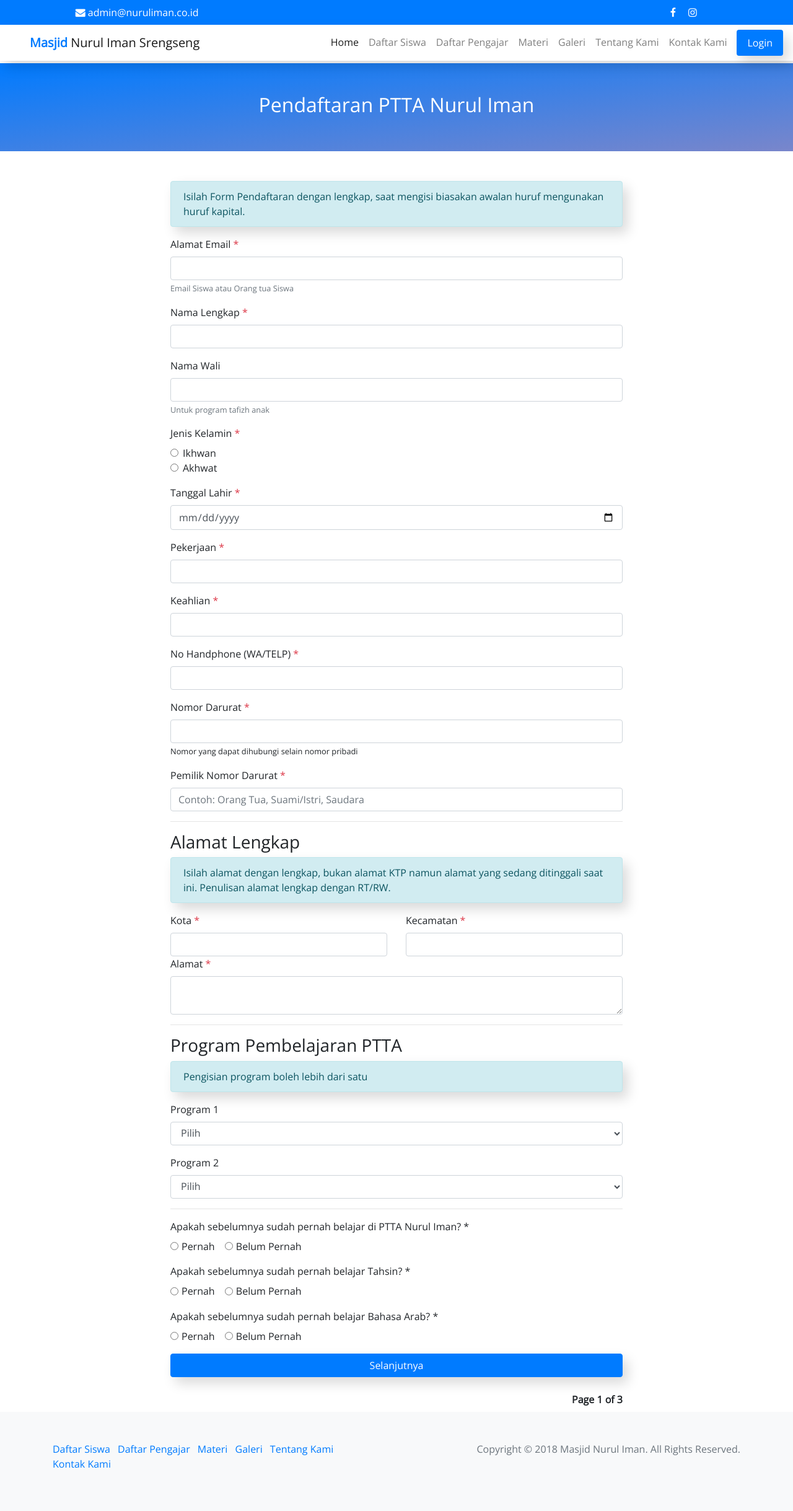
After one commit to mrickymuliawan/web-nurul-iman, a CodeIgniter app: page /database/index.php/page/showformPendaftaran in a window 1280 px wide. The commit adds this page. Shown: the whole page at 62% size. Run offline with CodeIgniter, Linux system fonts and the light colour scheme; some libraries are stand-ins or nearby versions.

Commit message:
add pendafaran pages

```diff
--- a/application/config/routes.php
+++ b/application/config/routes.php
@@ -49,6 +49,12 @@ defined('BASEPATH') OR exit('No direct script access allowed');
 | Examples:	my-controller/index	-> my_controller/index
 |		my-controller/my-method	-> my_controller/my_method
 */
-$route['default_controller'] = 'home';
+$route['default_controller'] = 'page';
 $route['404_override'] = '';
 $route['translate_uri_dashes'] = FALSE;
+
+
+// $route['page/index']='regulation/index/$1';
+$route['pendaftaran/siswa/1']='page/showFormPendaftaran';
+$route['pendaftaran/siswa/2']='page/showFormUjian';
+$route['pendaftaran/siswa/3']='page/showFormPernyataan';
--- /dev/null
+++ b/application/controllers/Page.php
@@ -0,0 +1,30 @@
+<?php
+defined('BASEPATH') OR exit('No direct script access allowed');
+
+class Page extends CI_Controller {
+
+	public function index()
+	{
+		$data['view']='page/home_v';
+		$this->load->view('layouts/page_layout',$data);
+  }
+  public function showformPendaftaran()
+	{
+    $data['view']='page/daftar/formPendaftaran_v';
+		$this->load->view('layouts/page_layout',$data);
+	}
+	public function showformUjian()
+	{
+    $data['view']='page/daftar/formUjian_v';
+		$this->load->view('layouts/page_layout',$data);
+	}
+	public function showformPernyataan()
+	{
+    $data['view']='page/daftar/formPernyataan_v';
+		$this->load->view('layouts/page_layout',$data);
+	}
+	public function test()
+	{
+    return $this->input->post('soal1');
+	}
+}
--- a/application/views/layouts/page_layout.php
+++ b/application/views/layouts/page_layout.php
@@ -17,17 +17,17 @@
 	<body>
 
 
-    <div class="container py-2">
+    <div class="container-fluid py-2 bg-primary">
       <div class="row">
-        <div class="col-md-8">
-          <a class="text-primary" href="<?= base_url('') ?>"> <span class="fa fa-envelope"></span> admin@nuruliman.co.id</a>
+        <div class="offset-md-1 col-md-7">
+          <a class="text-white" href="<?= base_url('') ?>"> <span class="fa fa-envelope"></span> admin@nuruliman.co.id</a>
         </div><!-- /.col-md-3 -->
         <!-- /.col-md-7 -->
-        <div class="offset-md-1 col-md-3 text-md-right">
-          <a class="mr-3 text-primary" href="<?= base_url('') ?>"> <span class="fa fa-facebook"></span></a>
+        <div class="offset-md-2 col-md-2 text-md-left">
+          <a class="mr-3 text-white" href="<?= base_url('') ?>"> <span class="fa fa-facebook"></span></a>
 
 
-          <a class="mr-3 text-primary" href="<?= base_url('') ?>"> <span class="fa fa-instagram"></span></a>
+          <a class="mr-3 text-white" href="<?= base_url('') ?>"> <span class="fa fa-instagram"></span></a>
 
         </div><!-- /.col-sm-2 -->
       </div><!-- /.row -->
@@ -83,7 +83,7 @@
 
   <?php $this->load->view("$view") ?>
 
-<section class="p-5 bg-light">
+<section class="p-5 mt-2 bg-light">
   <div class="container">
     <div class="row">
     	<div class="col-md-6">
--- /dev/null
+++ b/application/views/page/daftar/formPendaftaran_v.php
@@ -0,0 +1,166 @@
+
+
+<section class="bg-gradient text-white mb-5 py-5">
+<div class="container">
+  <div class="row">
+    <div class="col-md-8 mx-auto text-center">
+      <h2 class="">Pendaftaran PTTA Nurul Iman</h2>
+    </div>
+  </div>
+</div><!-- /.container -->
+</section>
+
+<section class="">
+<div class="container">
+  <div class="row">
+    <div class="col-md-8 mx-auto">
+      <form action="<?= base_url('pendaftaran/siswa/2') ?>" method="POST">
+        <p class="alert alert-info hover-shadow">Isilah Form Pendaftaran dengan lengkap, saat mengisi biasakan awalan huruf mengunakan huruf kapital.</p>
+        <div class="form-group">
+          <label>Alamat Email</label>
+          <span class="text-danger">*</span>
+          <input type="email" class="form-control" required>
+          <small class="form-text text-muted">Email Siswa atau Orang tua Siswa</small>
+        </div>
+        <div class="form-group">
+          <label>Nama Lengkap</label>
+          <span class="text-danger">*</span>
+          <input type="text" name="nama_lengkap" class="form-control" required>
+        </div>
+        <div class="form-group">
+          <label>Nama Wali</label>
+          <input type="text" name="nama_wall" class="form-control" required>
+          <small class="form-text text-muted">Untuk program tafizh anak</small>
+        </div>
+        <div class="form-group">
+          <label>Jenis Kelamin</label>
+          <span class="text-danger">*</span>
+          <div class="form-check">
+            <input class="form-check-input" type="radio" id="ikhwan" name="jenis_kelamin" value="ikhwan">
+            <label class="form-check-label" for="ikhwan">
+              Ikhwan
+            </label>
+            <br>
+            <input class="form-check-input" type="radio" id="akhwat" name="jenis_kelamin" value="akhwat">
+            <label class="form-check-label" for="akhwat">
+              Akhwat
+            </label>
+          </div>
+        </div>
+        <div class="form-group">
+          <label>Tanggal Lahir</label>
+          <span class="text-danger">*</span>
+          <input type="date" name="tanggal_lahir" class="form-control" required>
+        </div>
+        <div class="form-group">
+          <label>Pekerjaan</label>
+          <span class="text-danger">*</span>
+          <input type="text" name="pekerjaan" class="form-control" required>
+        </div>
+        <div class="form-group">
+          <label>Keahlian</label>
+          <span class="text-danger">*</span>
+          <input type="text" name="keahlian" class="form-control" required>
+        </div>
+        <div class="form-group">
+          <label>No Handphone (WA/TELP)</label>
+          <span class="text-danger">*</span>
+          <input type="number" name="no_handphone" class="form-control" required>
+        </div>
+        <div class="form-group">
+          <label>Nomor Darurat</label>
+          <span class="text-danger">*</span>
+          <input type="number" name="no_darurat" class="form-control" required>
+          <small>Nomor yang dapat dihubungi selain nomor pribadi</small>
+        </div>
+        <div class="form-group">
+          <label>Pemilik Nomor Darurat</label>
+          <span class="text-danger">*</span>
+          <input type="text" name="pemilik_no_darurat" class="form-control" placeholder="Contoh: Orang Tua, Suami/Istri, Saudara" required>
+        </div>
+
+        <hr>
+        <h3>Alamat Lengkap</h3>
+        <p class="alert alert-info hover-shadow">Isilah alamat dengan lengkap, bukan alamat KTP namun alamat yang sedang ditinggali saat ini. Penulisan alamat lengkap dengan RT/RW.</p>
+        <div class="form-group row">
+          <div class="col-md-6">
+            <label>Kota</label>
+            <span class="text-danger">*</span>
+            <input type="text" name="kota" class="form-control" required>
+          </div>
+          <div class="col-md-6">
+            <label>Kecamatan</label>
+            <span class="text-danger">*</span>
+            <input type="text" name="kecamatan" class="form-control" required>
+          </div>
+          <div class="col-md-12">
+            <label>Alamat</label>
+            <span class="text-danger">*</span>
+            <textarea name="alamat" class="form-control" required></textarea>
+          </div>
+        </div>
+
+        <hr>
+        <h3>Program Pembelajaran PTTA</h3>
+        <p class="alert alert-info hover-shadow">Pengisian program boleh lebih dari satu</p>
+        <div class="form-group">
+          <label>Program 1</label>
+          <select class="form-control" name="program1">
+            <option>Pilih</option>
+            <option>Tahfizh Anak Pagi</option>
+            <option>Tahsin Ikhwan</option>
+            <option>Tahsin Akhwat</option>
+          </select>
+        </div>
+        <div class="form-group">
+          <label>Program 2</label>
+          <select class="form-control" name="program2">
+            <option>Pilih</option>
+            <option>Tahfizh Anak Sore</option>
+            <option>Bahasa Arab Ikhwan</option>
+            <option>Bahasa Arab Akhwat</option>
+          </select>
+        </div>
+        <hr>
+        <div class="form-group">
+          <label>Apakah sebelumnya sudah pernah belajar di PTTA Nurul Iman? *</label><br>
+          <div class="form-check form-check-inline">
+            <input class="form-check-input" type="radio" name="pertanyaan1" id="ya1" value="1">
+            <label class="form-check-label" for="ya1">Pernah</label>
+          </div>
+          <div class="form-check form-check-inline">
+            <input class="form-check-input" type="radio" name="pertanyaan1" id="tidak1" value="0">
+            <label class="form-check-label" for="tidak1">Belum Pernah</label>
+          </div>
+        </div>
+        <div class="form-group">
+          <label>Apakah sebelumnya sudah pernah belajar Tahsin? *</label><br>
+          <div class="form-check form-check-inline">
+            <input class="form-check-input" type="radio" name="pertanyaan2" id="ya2" value="1">
+            <label class="form-check-label" for="ya2">Pernah</label>
+          </div>
+          <div class="form-check form-check-inline">
+            <input class="form-check-input" type="radio" name="pertanyaan2" id="tidak2" value="0">
+            <label class="form-check-label" for="tidak2">Belum Pernah</label>
+          </div>
+        </div>
+        <div class="form-group">
+          <label>Apakah sebelumnya sudah pernah belajar Bahasa Arab? *</label><br>
+          <div class="form-check form-check-inline">
+            <input class="form-check-input" type="radio" name="pertanyaan3" id="ya3" value="1">
+            <label class="form-check-label" for="ya3">Pernah</label>
+          </div>
+          <div class="form-check form-check-inline">
+            <input class="form-check-input" type="radio" name="pertanyaan3" id="tidak3" value="0">
+            <label class="form-check-label" for="tidak3">Belum Pernah</label>
+          </div>
+        </div>
+
+        <button type="submit" class="btn btn-primary btn-block hover-shadow">Selanjutnya</button>
+      </form>
+      <br>
+      <b class="float-right">Page 1 of 3</b>
+    </div>
+  </div>
+</div><!-- /.container -->
+</section>
--- a/application/views/page/home_v.php
+++ b/application/views/page/home_v.php
@@ -50,7 +50,7 @@
       <h3>Lorem ipsum dolor sit amet</h3>
       <b>Lorem ipsum dolor sit amet, consectetur adipiscing elit, sed do eiusmod tempor incididunt ut labore et dolore magna aliqua.</b>
       <p>Ut enim ad minim veniam, quis nostrud exercitation ullamco laboris nisi ut aliquip ex ea commodo consequat. Duis aute irure dolor in reprehenderit in voluptate velit esse cillum dolore eu fugiat nulla pariatur. Excepteur sint occaecat cupidatat non proident, sunt in culpa qui officia deserunt mollit anim id est laborum</p>
-      <a href="<?= base_url('about') ?>" class="btn btn-primary">Tentang Kami</a href="">
+      <a href="<?= base_url('about') ?>" class="btn btn-primary hover-shadow">Tentang Kami</a href="">
     </div>
   </div>
 </div><!-- /.container -->
@@ -73,7 +73,7 @@
   <div class="row">
 
     <?php for ($i=3; $i <= 5; $i++) { ?>
-    <div class="col-md-4">
+    <div class="col-md-4 mb-2">
       <div class="card hover-shadow">
         <a href="<?=base_url("#") ?>"> <img class="card-img-top" src="<?=base_url("assets/images/small/img-$i.jpg") ?>" alt="Card image cap"></a>
         <div class="card=block p-2">
@@ -136,7 +136,7 @@
 </div><!-- /.container -->
 </section>
 
-<section class="bg-info text-white p-5">
+<section class="bg-gradient-2 text-white p-5">
 <div class="container">
   <h2 class="">PENDAFTARAN</h2>
   <!-- <p>Jobs Offer</p> -->
--- a/assets/css/page-style.css
+++ b/assets/css/page-style.css
@@ -54,3 +54,6 @@ body{
 .bg-gradient{
 	background: linear-gradient(to bottom right, #007bff, #7986CB);
 }
+.bg-gradient-2{
+	background: linear-gradient(to bottom right, #5bc0de, #0275d8);
+}
```
Also changed, not shown: application/controllers/Home.php (deleted, +0 -16 lines), application/views/page/daftar/formPernyataan_v.php (added, +46 -0 lines), application/views/page/daftar/formUjian_v.php (added, +94 -0 lines), 1 other file.
